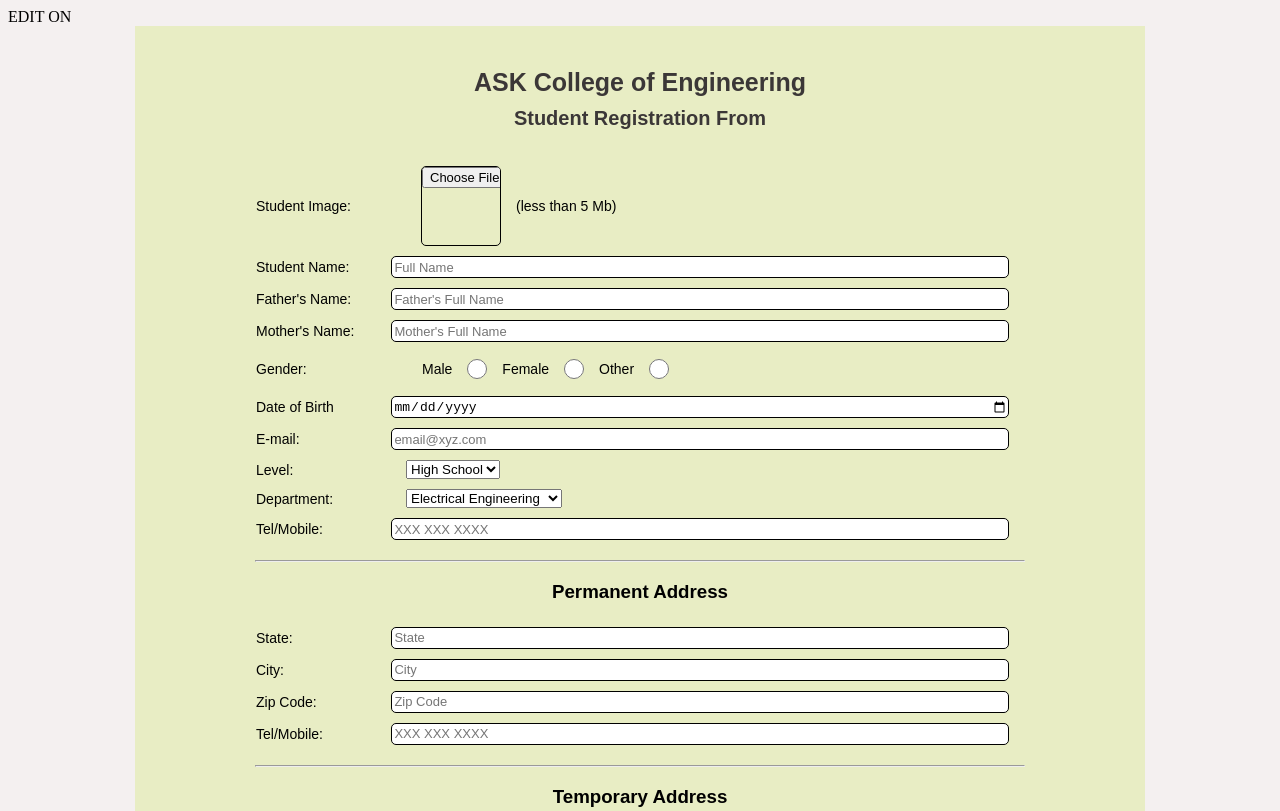
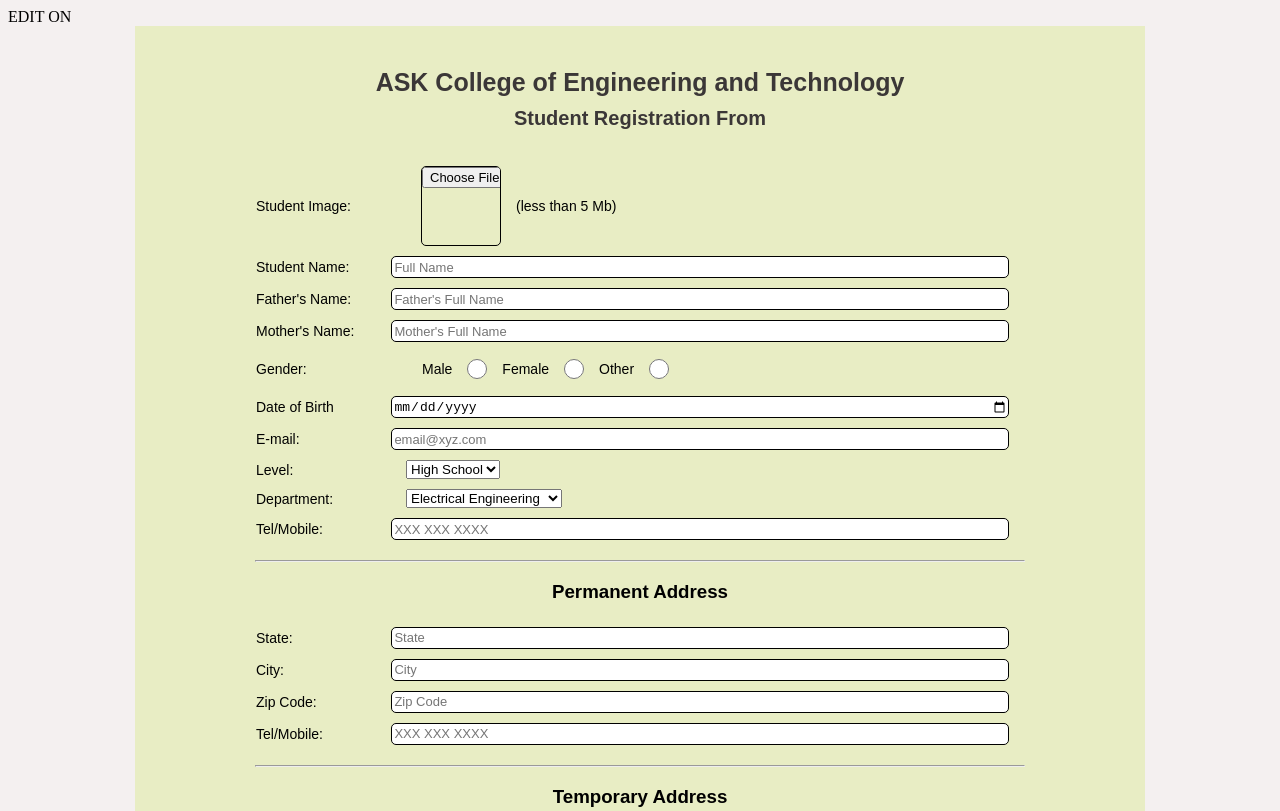
Before and after one commit to 6201801127/Demo-html-project, a plain HTML site: page Demo html project/index.html in a window 1280 px wide. Shown: the top 811 px of the page. Drawn offline with Linux system fonts and the light colour scheme.

Commit message:
Latest changes in index.html commit

```diff
--- a/Demo html project/index.html
+++ b/Demo html project/index.html
@@ -13,7 +13,7 @@ EDIT ON
 
 <body>
     <div class="container">
-        <h1>ASK College of Engineering</h1>
+        <h1>ASK College of Engineering and Technology</h1>
         <h2>Student Registration From</h2>
         <div class="form-wrapper">
             <form action="">
```
